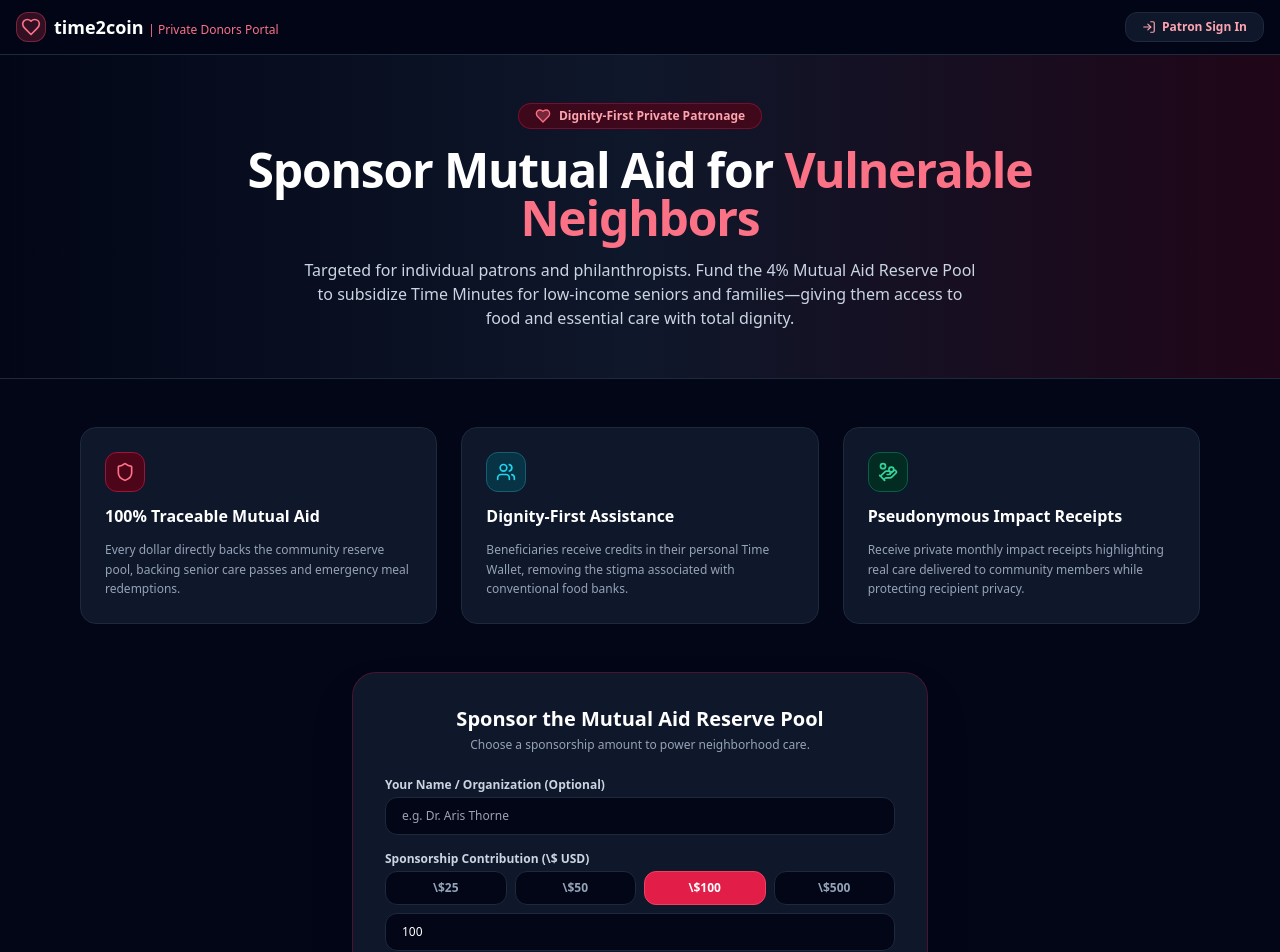
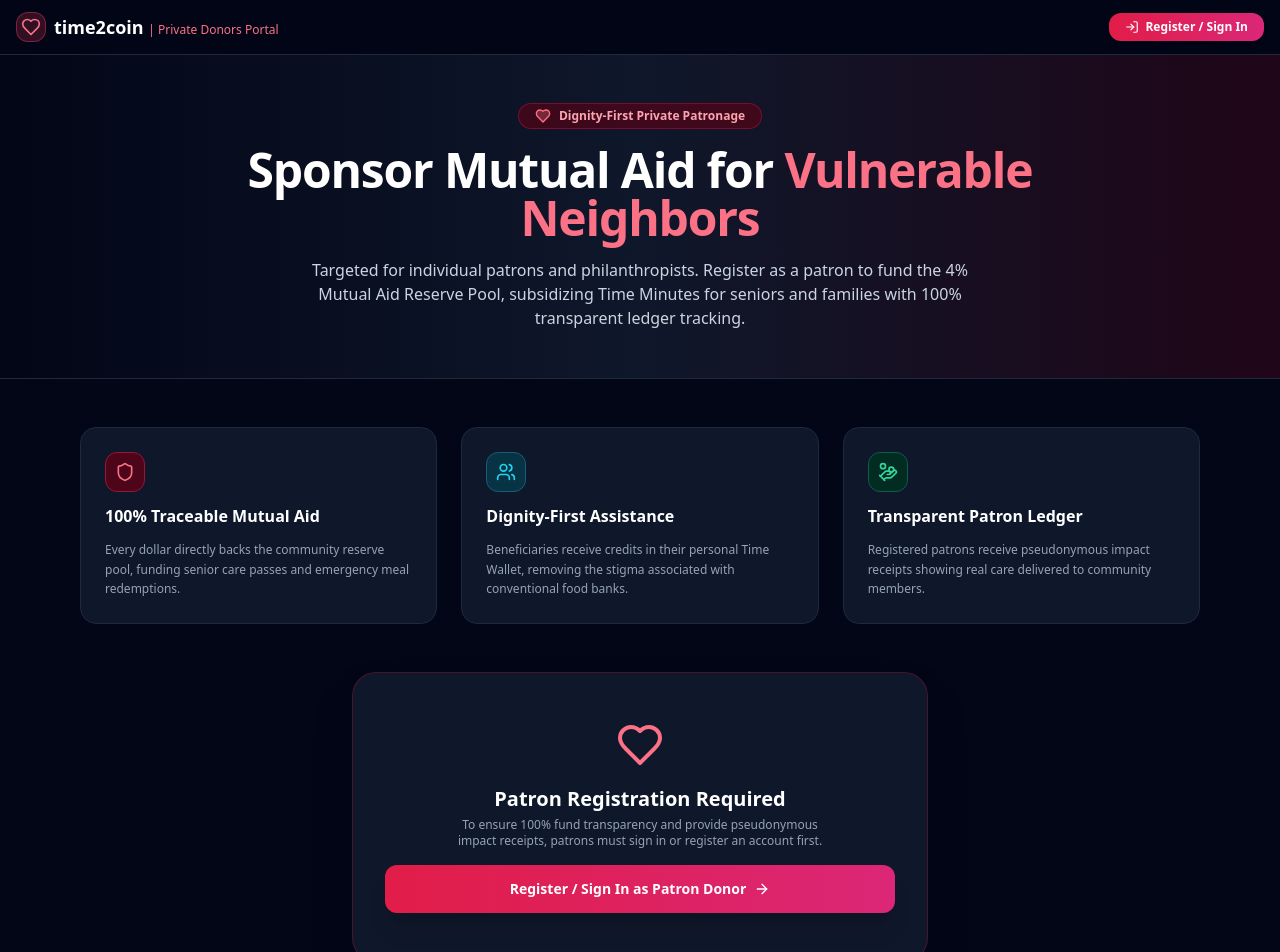
Before and after one commit to time2coin/time2coin, a Next.js app: page /donors in a window 1280 px wide. Shown: the top 952 px of the page. Built offline with nearby package versions, Linux system fonts and the light colour scheme.

Commit message:
Implement user authentication for donations
Added user authentication to the donation process and updated UI elements for better clarity.

```diff
--- a/app/donors/page.tsx
+++ b/app/donors/page.tsx
@@ -1,18 +1,31 @@
 'use client';
 
-import React, { useState } from 'react';
+import React, { useState, useEffect } from 'react';
 import {
   Heart, ShieldCheck, CheckCircle2, ArrowRight, Sparkles,
   Users, HandCoins, Shield, LogIn, DollarSign
 } from 'lucide-react';
 
 export default function PrivateDonorsPage() {
+  const [currentUser, setCurrentUser] = useState<any>(null);
+  const [amount, setAmount] = useState('100');
   const [donated, setDonated] = useState(false);
-  const [donorName, setDonorName] = useState('');
-  const [amount, setAmount] = useState('100');
 
-  const handleSubmit = (e: React.FormEvent) => {
+  useEffect(() => {
+    const saved = localStorage.getItem('time2coin_user');
+    if (saved) {
+      try {
+        setCurrentUser(JSON.parse(saved));
+      } catch (e) {}
+    }
+  }, []);
+
+  const handleDonate = (e: React.FormEvent) => {
     e.preventDefault();
+    if (!currentUser) {
+      window.location.href = '/auth';
+      return;
+    }
     setDonated(true);
   };
 
@@ -27,9 +40,16 @@ export default function PrivateDonorsPage() {
             </div>
             <span className="font-bold text-lg text-white">time2coin <span className="text-rose-400 text-xs font-normal">| Private Donors Portal</span></span>
           </a>
-          <a href="/auth" className="px-4 py-1.5 bg-slate-900 border border-slate-800 hover:border-rose-500/50 text-rose-300 rounded-xl text-xs font-bold transition flex items-center gap-1.5">
-            <LogIn className="w-3.5 h-3.5" /> Patron Sign In
+
+          {currentUser ? (
+            <div className="flex items-center gap-2 bg-slate-900 border border-slate-800 px-3 py-1 rounded-xl">
+              <span className="text-xs font-bold text-rose-300">{currentUser.name} (Patron)</span>
+            </div>
+          ) : (
+            <a href="/auth" className="px-4 py-1.5 bg-gradient-to-r from-rose-600 to-pink-600 hover:from-rose-500 text-white rounded-xl text-xs font-bold transition flex items-center gap-1.5 shadow-md">
+              <LogIn className="w-3.5 h-3.5" /> Register / Sign In
             </a>
+          )}
         </div>
       </header>
 
@@ -43,12 +63,12 @@ export default function PrivateDonorsPage() {
             Sponsor Mutual Aid for <span className="text-rose-400">Vulnerable Neighbors</span>
           </h1>
           <p className="text-xs sm:text-base text-slate-300 leading-relaxed max-w-2xl mx-auto">
-            Targeted for individual patrons and philanthropists. Fund the 4% Mutual Aid Reserve Pool to subsidize Time Minutes for low-income seniors and families—giving them access to food and essential care with total dignity.
+            Targeted for individual patrons and philanthropists. Register as a patron to fund the 4% Mutual Aid Reserve Pool, subsidizing Time Minutes for seniors and families with 100% transparent ledger tracking.
           </p>
         </div>
       </section>
 
-      {/* THREE DONOR ADVANTAGES */}
+      {/* VALUE PROPOSITIONS */}
       <div className="max-w-6xl mx-auto px-4 py-12 space-y-12">
         <div className="grid grid-cols-1 md:grid-cols-3 gap-6">
           <div className="bg-slate-900 border border-slate-800 rounded-2xl p-6 space-y-3">
@@ -57,7 +77,7 @@ export default function PrivateDonorsPage() {
             </div>
             <h3 className="font-bold text-white text-base">100% Traceable Mutual Aid</h3>
             <p className="text-xs text-slate-400 leading-relaxed">
-              Every dollar directly backs the community reserve pool, backing senior care passes and emergency meal redemptions.
+              Every dollar directly backs the community reserve pool, funding senior care passes and emergency meal redemptions.
             </p>
           </div>
 
@@ -75,43 +95,34 @@ export default function PrivateDonorsPage() {
             <div className="w-10 h-10 rounded-xl bg-emerald-950 border border-emerald-800 flex items-center justify-center text-emerald-400 font-bold">
               <HandCoins className="w-5 h-5" />
             </div>
-            <h3 className="font-bold text-white text-base">Pseudonymous Impact Receipts</h3>
+            <h3 className="font-bold text-white text-base">Transparent Patron Ledger</h3>
             <p className="text-xs text-slate-400 leading-relaxed">
-              Receive private monthly impact receipts highlighting real care delivered to community members while protecting recipient privacy.
+              Registered patrons receive pseudonymous impact receipts showing real care delivered to community members.
             </p>
           </div>
         </div>
 
-        {/* DONATION FORM */}
+        {/* CONDITIONALLY RENDERED DONATION FORM VS REGISTRATION GATE */}
         <div className="bg-slate-900 border border-rose-800/40 rounded-3xl p-6 sm:p-8 max-w-xl mx-auto shadow-2xl space-y-6">
-          <div className="text-center space-y-1">
-            <h2 className="text-xl font-bold text-white">Sponsor the Mutual Aid Reserve Pool</h2>
-            <p className="text-xs text-slate-400">Choose a sponsorship amount to power neighborhood care.</p>
-          </div>
+          {currentUser ? (
+            /* LOGGED-IN PATRON DASHBOARD */
+            <div className="space-y-4">
+              <h2 className="text-lg font-bold text-white flex items-center gap-2 border-b border-slate-800 pb-3">
+                <Heart className="w-5 h-5 text-rose-400 fill-rose-400/20" /> Sponsor Mutual Aid Reserve Pool
+              </h2>
 
               {donated ? (
                 <div className="p-6 bg-rose-950/60 border border-rose-800 text-rose-200 rounded-2xl text-center space-y-3">
                   <CheckCircle2 className="w-10 h-10 text-rose-400 mx-auto" />
-              <h3 className="font-bold text-base text-white">Thank You, {donorName || 'Generous Patron'}!</h3>
+                  <h3 className="font-bold text-base text-white">Thank You, {currentUser.name}!</h3>
                   <p className="text-xs text-slate-300">
-                Your donation of <strong>\${amount}</strong> has been credited to the local Mutual Aid Pool, unlocking <strong>{Number(amount) * 60} Time Minutes</strong> of community care and food rescue.
+                    Your contribution of <strong>\${amount}</strong> has been credited to the Mutual Aid Pool, unlocking <strong>{Number(amount) * 60} Time Minutes</strong> of community care and food rescue.
                   </p>
                 </div>
               ) : (
-            <form onSubmit={handleSubmit} className="space-y-4">
+                <form onSubmit={handleDonate} className="space-y-4">
                   <div>
-                <label className="block text-xs font-semibold text-slate-300 mb-1">Your Name / Organization (Optional)</label>
-                <input
-                  type="text"
-                  value={donorName}
-                  onChange={(e) => setDonorName(e.target.value)}
-                  placeholder="e.g. Dr. Aris Thorne"
-                  className="w-full bg-slate-950 border border-slate-800 rounded-xl px-4 py-2.5 text-xs text-white focus:outline-none focus:border-rose-500"
-                />
-              </div>
-
-              <div>
-                <label className="block text-xs font-semibold text-slate-300 mb-1">Sponsorship Contribution (\$ USD)</label>
+                    <label className="block text-xs font-semibold text-slate-300 mb-1">Select Patron Contribution (\$ USD)</label>
                     <div className="grid grid-cols-4 gap-2 mb-2">
                       {['25', '50', '100', '500'].map((val) => (
                         <button
@@ -147,6 +158,26 @@ export default function PrivateDonorsPage() {
                 </form>
               )}
             </div>
+          ) : (
+            /* LOGGED-OUT PROMPT FOR REGISTRATION */
+            <div className="text-center space-y-4 py-4">
+              <Heart className="w-12 h-12 text-rose-400 mx-auto" />
+              <div className="space-y-1">
+                <h2 className="text-xl font-bold text-white">Patron Registration Required</h2>
+                <p className="text-xs text-slate-400 max-w-sm mx-auto">
+                  To ensure 100% fund transparency and provide pseudonymous impact receipts, patrons must sign in or register an account first.
+                </p>
+              </div>
+
+              <a
+                href="/auth"
+                className="inline-flex items-center justify-center gap-2 w-full py-3.5 bg-gradient-to-r from-rose-600 to-pink-600 hover:from-rose-500 text-white font-bold text-xs sm:text-sm rounded-xl transition shadow-xl"
+              >
+                Register / Sign In as Patron Donor <ArrowRight className="w-4 h-4" />
+              </a>
+            </div>
+          )}
+        </div>
       </div>
     </div>
   );
```
Lines whose indentation alone changed are shown as unchanged.
